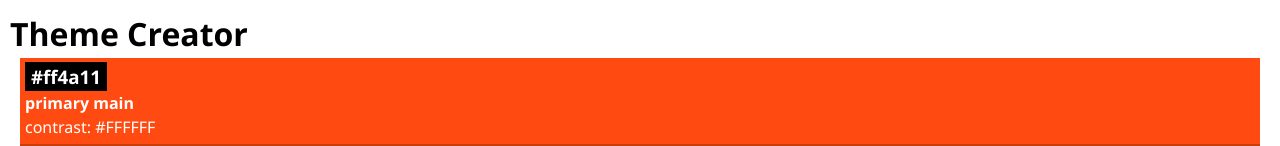
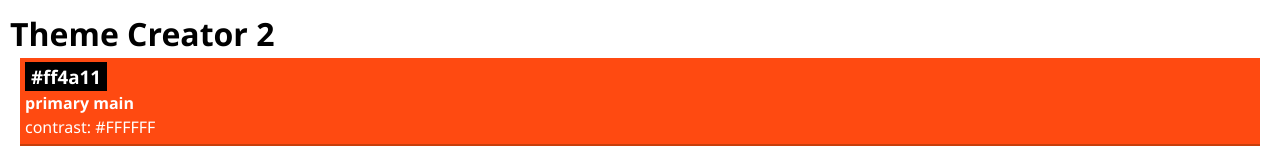
Before and after one commit to G-Kerber/4_reacp_theme-creator, a React (Vite) app: page / in a window 1280 px wide. Shown: the top 146 px of the page. Built offline with nearby package versions, Linux system fonts and the light colour scheme.

Commit message:
add a blank

```diff
--- a/src/App.jsx
+++ b/src/App.jsx
@@ -5,7 +5,7 @@ import "./App.css";
 function App() {
   return (
     <>
-      <h1>Theme Creator</h1>
+      <h1>Theme Creator 2</h1>
 
       {initialColors.map((color) => {
         return <Color key={color.id} color={color} />;
```
